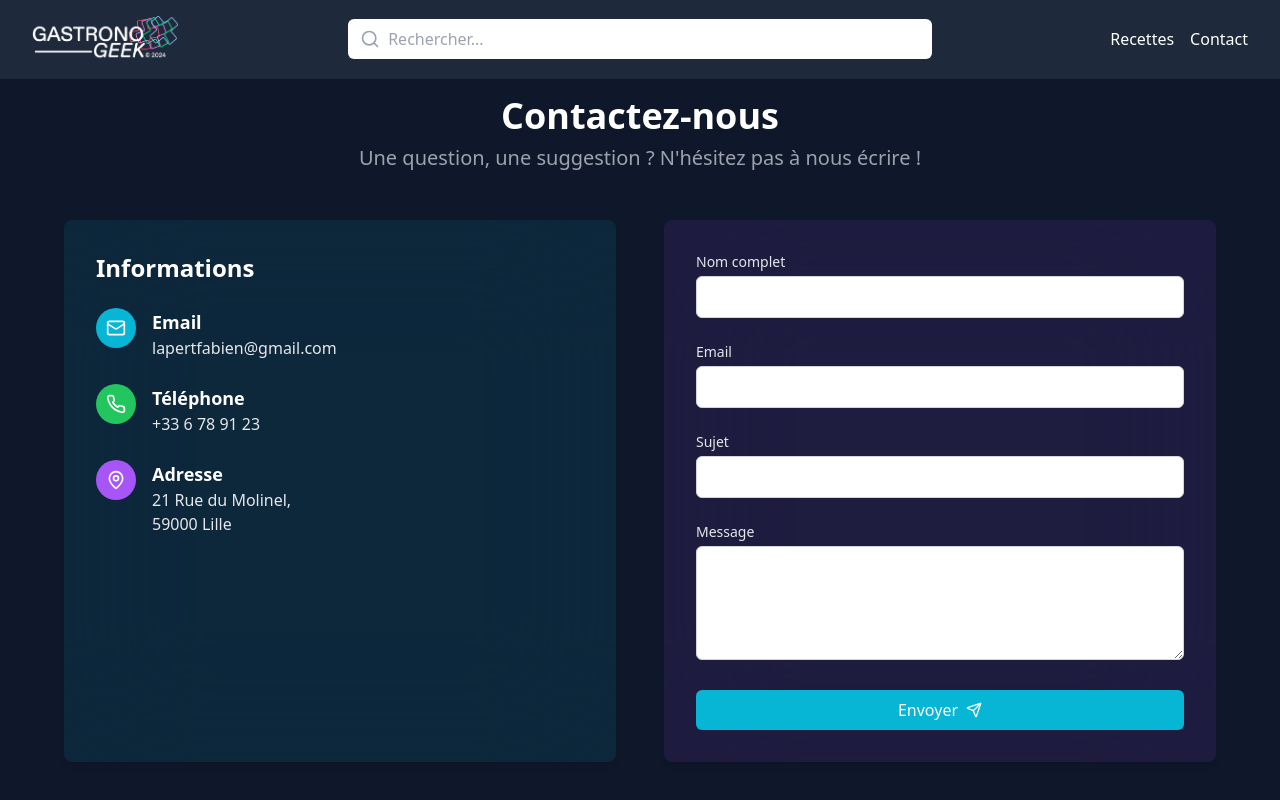
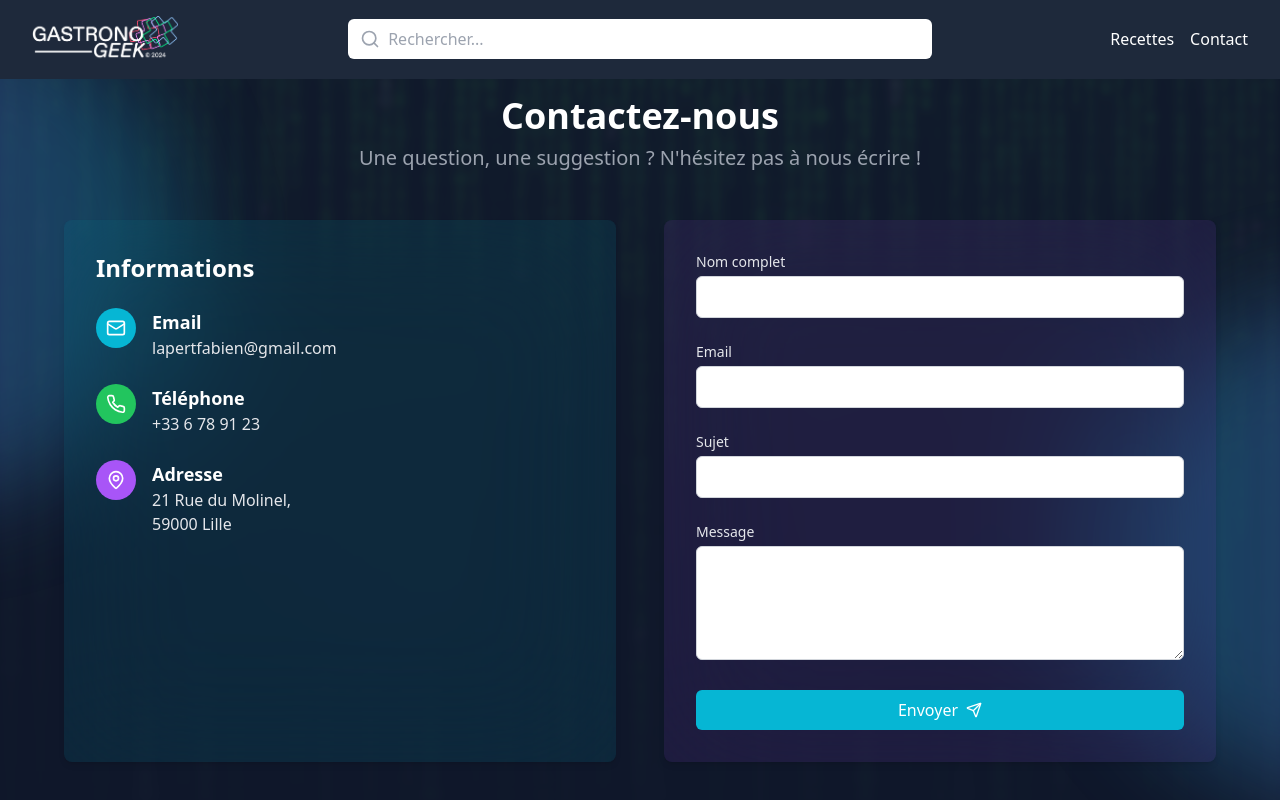
Before and after one commit to fabienlpt/gastronogeek, a Next.js app: page /contact in a window 1280 px wide. Shown: the top 800 px of the page. Built offline with nearby package versions, Linux system fonts and the light colour scheme.

Commit message:
feature(background): update background

```diff
--- /dev/null
+++ b/src/app/components/background.tsx
@@ -0,0 +1,27 @@
+"use client";
+
+import Image from "next/image";
+
+export default function Background() {
+  return (
+    <div className="fixed inset-0 -z-10 overflow-hidden">
+      {/* Base background */}
+      <div className="absolute inset-0 bg-[#0F172A]" />
+
+      {/* Matrix background */}
+      <div className="absolute inset-0">
+        <Image
+          src="/matrix.png"
+          alt=""
+          fill
+          className="object-cover opacity-[0.15] mix-blend-screen blur-sm"
+          priority
+        />
+      </div>
+
+      {/* Gradient blobs */}
+      <div className="absolute -left-1/4 top-0 h-[500px] w-[500px] rounded-full bg-gradient-to-r from-purple-500/30 to-cyan-500/30 blur-[50px] animate-blob" />
+      <div className="absolute -right-1/4 bottom-0 h-[500px] w-[500px] rounded-full bg-gradient-to-r from-cyan-500/30 to-purple-500/30 blur-[50px] animate-blob animation-delay-2000" />
+    </div>
+  );
+}
--- a/src/app/layout.tsx
+++ b/src/app/layout.tsx
@@ -4,6 +4,7 @@ import type { Metadata } from "next";
 import "./globals.css";
 import Header from "./components/header";
 import Footer from "./components/footer";
+import Background from "@/components/background";
 
 export const metadata: Metadata = {
   title: "Gastronogeek",
@@ -30,6 +31,7 @@ export default function RootLayout({
   return (
     <html lang="en">
       <body className="bg-[#0F172A] text-white">
+        <Background />
         <GSAP>
           <PageTransition>
             <Header />
--- a/tailwind.config.ts
+++ b/tailwind.config.ts
@@ -16,6 +16,27 @@ const config: Config = {
         green: "#00FF8E",
         blue: "#94C9FF",
       },
+      extend: {
+        animation: {
+          blob: "blob 7s infinite",
+        },
+        keyframes: {
+          blob: {
+            "0%": {
+              transform: "translate(0px, 0px) scale(1)",
+            },
+            "33%": {
+              transform: "translate(30px, -50px) scale(1.1)",
+            },
+            "66%": {
+              transform: "translate(-20px, 20px) scale(0.9)",
+            },
+            "100%": {
+              transform: "translate(0px, 0px) scale(1)",
+            },
+          },
+        },
+      },
     },
   },
   plugins: [],
```
Also changed, not shown: public/matrix.png (added).
